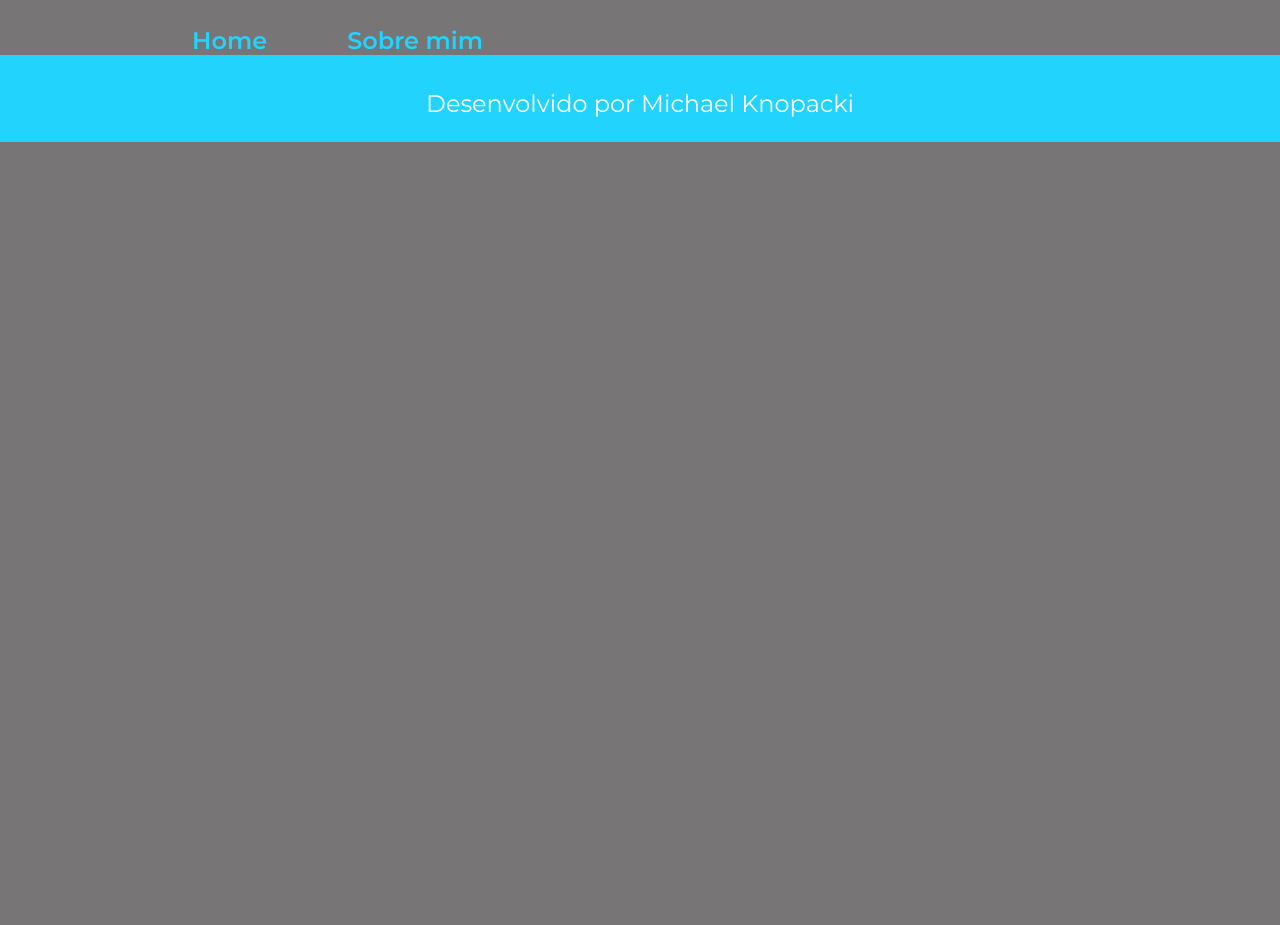
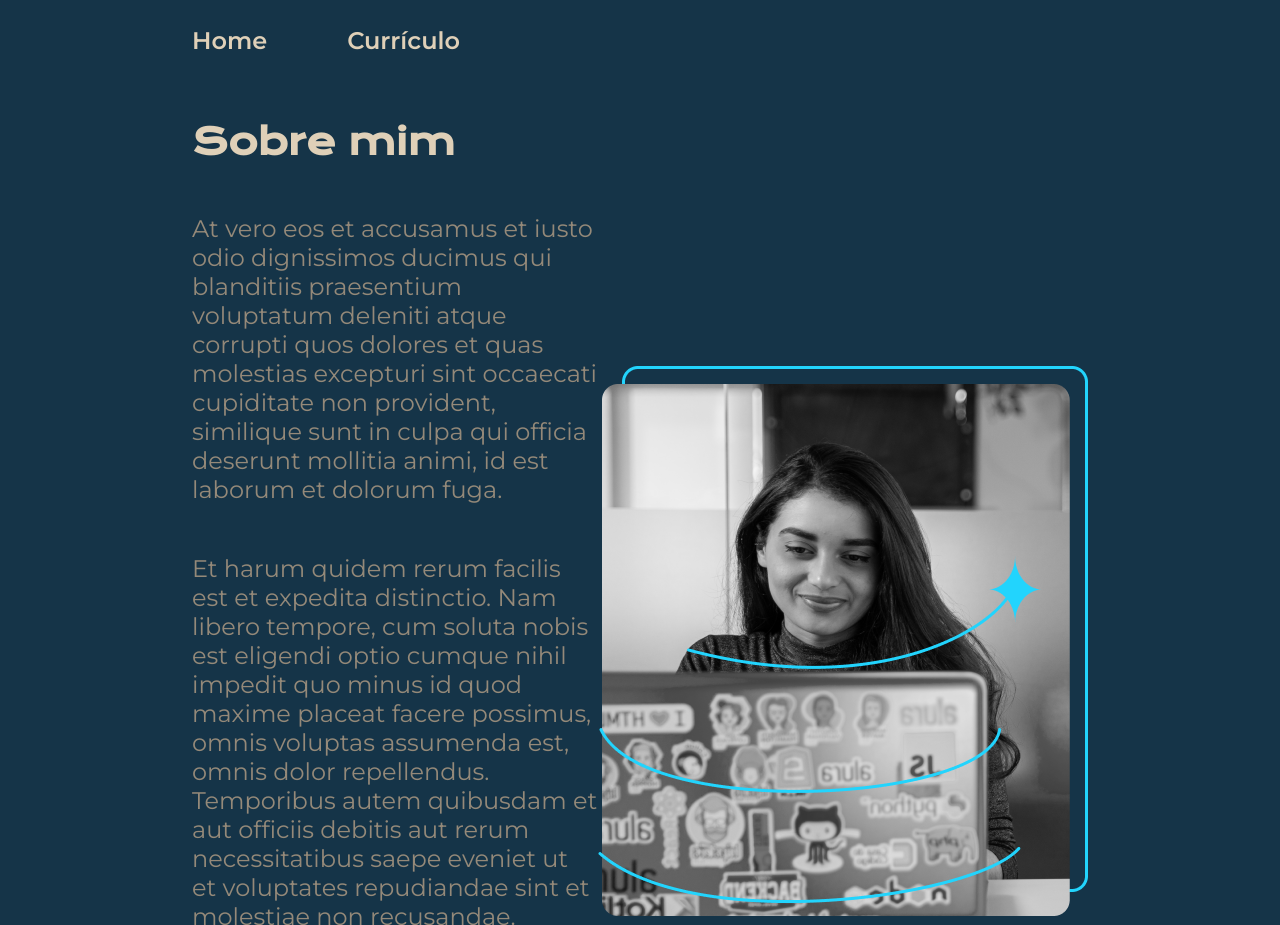
Before and after one commit to MichaelKnopacki/HTML-e-CSS-Classes-posicionamento-e-Flexbox, a plain HTML site: page sobremim.html in a window 1280 px wide. Shown: the top 925 px of the page. Before the commit the page ends 800 px from the top, so only its background shows below. Drawn offline with nearby package versions, Linux system fonts and the light colour scheme.

Commit message:
Projeto Final

```diff
--- a/estilos.css/estilo.css
+++ b/estilos.css/estilo.css
@@ -1,4 +1,15 @@
 @import url('https://fonts.googleapis.com/css2?family=Krona+One&family=Montserrat:ital,wght@0,100..900;1,100..900&display=swap');
+
+
+:root{
+ --cor-principal:#153448;
+ --cor-secundaria:#948979;
+ --cor-terciaria:#DFD0B8;
+ --cor-hover:#3C5B6F;
+
+ --fonte-principal: "Krona One", sans-serif;
+ --fonte-secundaria: "Montserrat", sans-serif;
+}
 
 *{
     margin: 0;
@@ -8,31 +19,31 @@
 body{
 
     box-sizing: border-box;
-    background-color: rgb(119, 117, 117);
-    font-family: "Krona One", sans-serif;
+    background-color: var(--cor-principal);
+    font-family: var(--fonte-principal);
 }
 
 
 h1 {
-    color: #F6F6F6;
-    font-family:  "Krona One", sans-serif;
+    color: var(--cor-secundaria);
+    font-family:  var(--fonte-principal);
     font-size: 36px;
 }
 
 p{
-    color: white;
-    font-family: "Montserrat", sans-serif;
+    color: var(--cor-secundaria);
+    font-family: var(--fonte-secundaria);
     font-size: 24px;
     margin-top: 10px;
 }
 
 .strong_titulo {
-    color: #22D4FD;
-    font-family: "Krona One", sans-serif;
+    color: var(--cor-terciaria);
+    font-family: var(--fonte-principal);
 }
 
 .strong_titulo:hover{
-    color: red;
+    color: var(--cor-hover);
 }
 
 .cabecalho{
@@ -45,10 +56,10 @@ p{
 }
 
 .cabecalho__menu__link{
-    font-family: "Montserrat", sans-serif;
+    font-family: var(--fonte-secundaria);
     font-size: 24px;
     font-weight: 600;
-    color: #22D4FD;
+    color: var(--cor-terciaria);
     text-decoration: none;
 }
 
@@ -75,28 +86,28 @@ p{
 }
 
 .apresentao__links:hover{
-    background-color: #272727;
+    background-color: var(--cor-hover);
     padding: 10%;
 }
 
 .apresentacao__subtitulo{
-    font-family: "Krona One", sans-serif;
-    color: white;
+    font-family: var(--fonte-principal);
+    color: var(--cor-secundaria);
     font-weight: 400;
     font-size: 24px;
 }
 
 .apresentao__links{
-    color: white;
+    color: var(--cor-secundaria);
     width: 378px;
     text-align: center;
     display: flex;
     justify-content: center;
     gap: 16px;
-    border: 2px solid #22D4FD;
+    border: 2px solid var(--cor-secundaria);
     border-radius: 10px;
     font-size: 24px;
-    font-family: "Montserrat", sans-serif;
+    font-family: var(--fonte-secundaria);
     font-weight: 600;
     text-decoration: none;
     padding: 20px;
@@ -109,10 +120,10 @@ p{
 }
 
 .rodape{
-    background-color: #22D4FD;
+    background-color: var(--cor-terciaria);
     padding: 24px;
     text-align: center;
-    font-family: "Montserrat", sans-serif;
+    font-family: var(--fonte-secundaria);
     font-size: 24px;
     font-weight: 400;
 }
--- a/sobremim.html
+++ b/sobremim.html
@@ -10,10 +10,17 @@
     <header class="cabecalho">
         <nav class="cabecalho__menu">
             <a class="cabecalho__menu__link" href="index.html">Home</a>
-            <a class="cabecalho__menu__link" href="sobremim.html">Sobre mim</a>
+            <a class="cabecalho__menu__link" href="curriculo.html">Currículo</a>
         </nav>
     </header>
-    <main></main>
+    <main class="apresentacao">
+        <section class="apresentacao__conteudo">
+            <h1 class="strong_titulo">Sobre mim</h1>
+            <p>At vero eos et accusamus et iusto odio dignissimos ducimus qui blanditiis praesentium voluptatum deleniti atque corrupti quos dolores et quas molestias excepturi sint occaecati cupiditate non provident, similique sunt in culpa qui officia deserunt mollitia animi, id est laborum et dolorum fuga.</p>
+            <p>Et harum quidem rerum facilis est et expedita distinctio. Nam libero tempore, cum soluta nobis est eligendi optio cumque nihil impedit quo minus id quod maxime placeat facere possimus, omnis voluptas assumenda est, omnis dolor repellendus. Temporibus autem quibusdam et aut officiis debitis aut rerum necessitatibus saepe eveniet ut et voluptates repudiandae sint et molestiae non recusandae. Itaque earum rerum hic tenetur a sapiente delectus, ut aut reiciendis voluptatibus maiores alias consequatur aut perferendis doloribus asperiores ipsum delis forum birol parela maxime infena. Excepteur sint occaecat cupidatat non.</p>
+        </section>
+        <img src="biblioteca/Imagem.png" alt="Sobre mim">
+    </main>
     <footer class="rodape">
         <p>Desenvolvido por Michael Knopacki</p>
     </footer>
```
Also changed, not shown: curriculo.html (added, +43 -0 lines), index.html (+1 -0 lines), biblioteca/Peter.jpeg (added), 4 other files.
